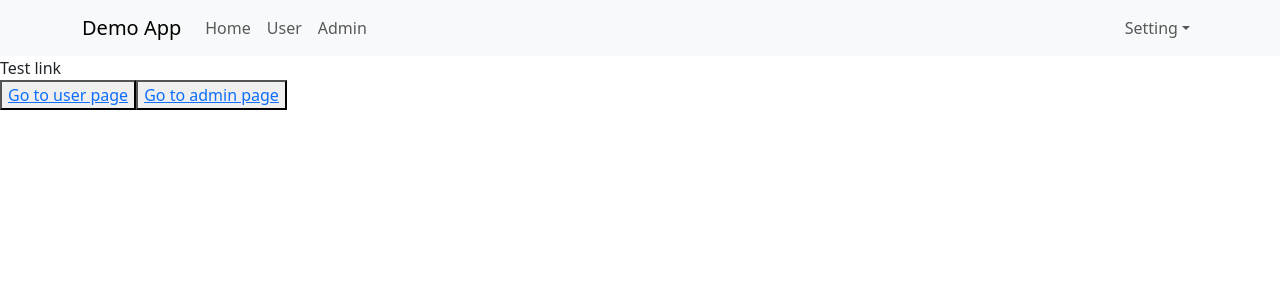
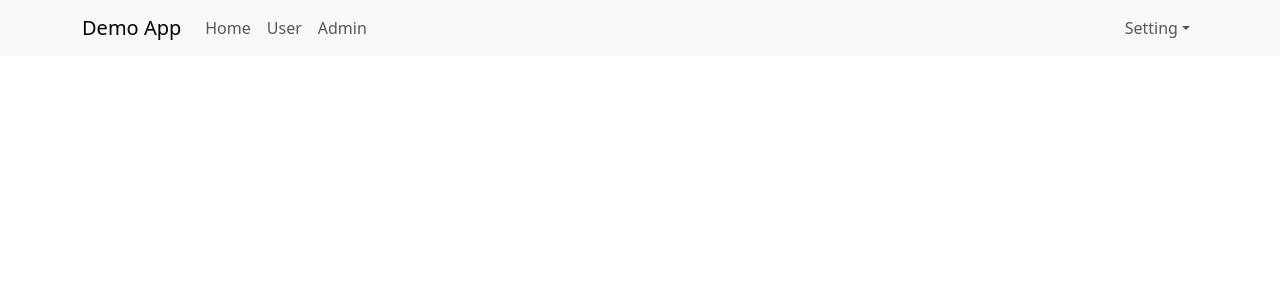
Before and after one commit to tokinooru4424/reactDemo, a React (Create React App) app: page / in a window 1280 px wide. Shown: the top 300 px of the page. Built offline with nearby package versions, Linux system fonts and the light colour scheme.

Commit message:
chapter 5 lesson 4

```diff
--- a/src/App.js
+++ b/src/App.js
@@ -1,21 +1,18 @@
 import logo from "./logo.svg";
 import "./App.scss";
 import Header from "./components/Header/Header";
-import { Link } from "react-router-dom";
+import { Outlet } from "react-router-dom";
 
 const App = () => {
   return (
     <div className="app-container">
-      <Header />
-      <div>
-        Test link
-        <div>
-          <button>
-            <Link to={`/users`}>Go to user page</Link>
-          </button>
-          <button>
-            <Link to={`/admins`}>Go to admin page</Link>
-          </button>
+      <div className="header-container">
+        <Header />
+      </div>
+      <div className="main-container">
+        <div className="sidenav-container"></div>
+        <div className="app-content">
+          <Outlet />
         </div>
       </div>
     </div>
--- a/src/index.js
+++ b/src/index.js
@@ -15,9 +15,10 @@
     {/* <React.StrictMode> */}
     <BrowserRouter>
       <Routes>
-        <Route path="/" element={<App />} />
-        <Route path="users" element={<User />} />
-        <Route path="admins" element={<Admin />} />
+        <Route path="/" element={<App />}>
+          <Route path="users" element={<User />} />
+          <Route path="admins" element={<Admin />} />
+        </Route>
       </Routes>
     </BrowserRouter>
     {/* </React.StrictMode> */}
```
